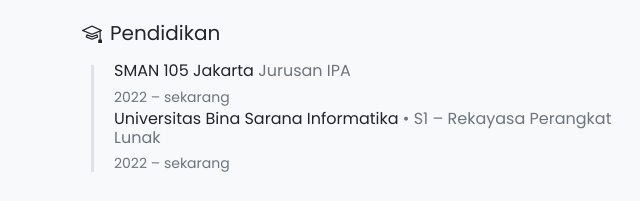
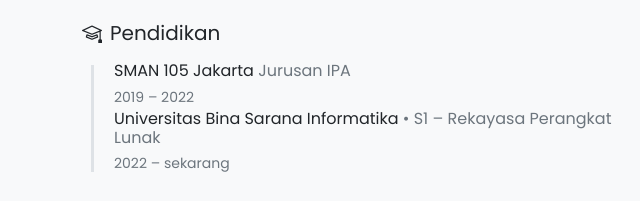
Before and after one commit to zorangblax/Portofolio, a plain HTML site: page index.html in a window 1280 px wide. Shown: the part 2015-2216 px from the top of the page, 0-640 px from the left. Drawn offline with nearby package versions, Linux system fonts and the light colour scheme.

Commit message:
update lagi dikit

```diff
--- a/index.html
+++ b/index.html
@@ -176,7 +176,7 @@
           <h5 class="mb-3"><i class="bi bi-mortarboard me-2"></i>Pendidikan</h5>
           <div class="timeline">
               <h6 class="mb-1">SMAN 105 Jakarta <span class="text-secondary fw-normal">Jurusan IPA</span></h6>
-              <small class="text-secondary">2022 – sekarang</small>
+              <small class="text-secondary">2019 – 2022</small>
               <span></span>
               <h6 class="mb-1"> Universitas Bina Sarana Informatika <span class="text-secondary fw-normal">• S1 – Rekayasa Perangkat Lunak</span></h6>
               <small class="text-secondary">2022 – sekarang</small>
```
